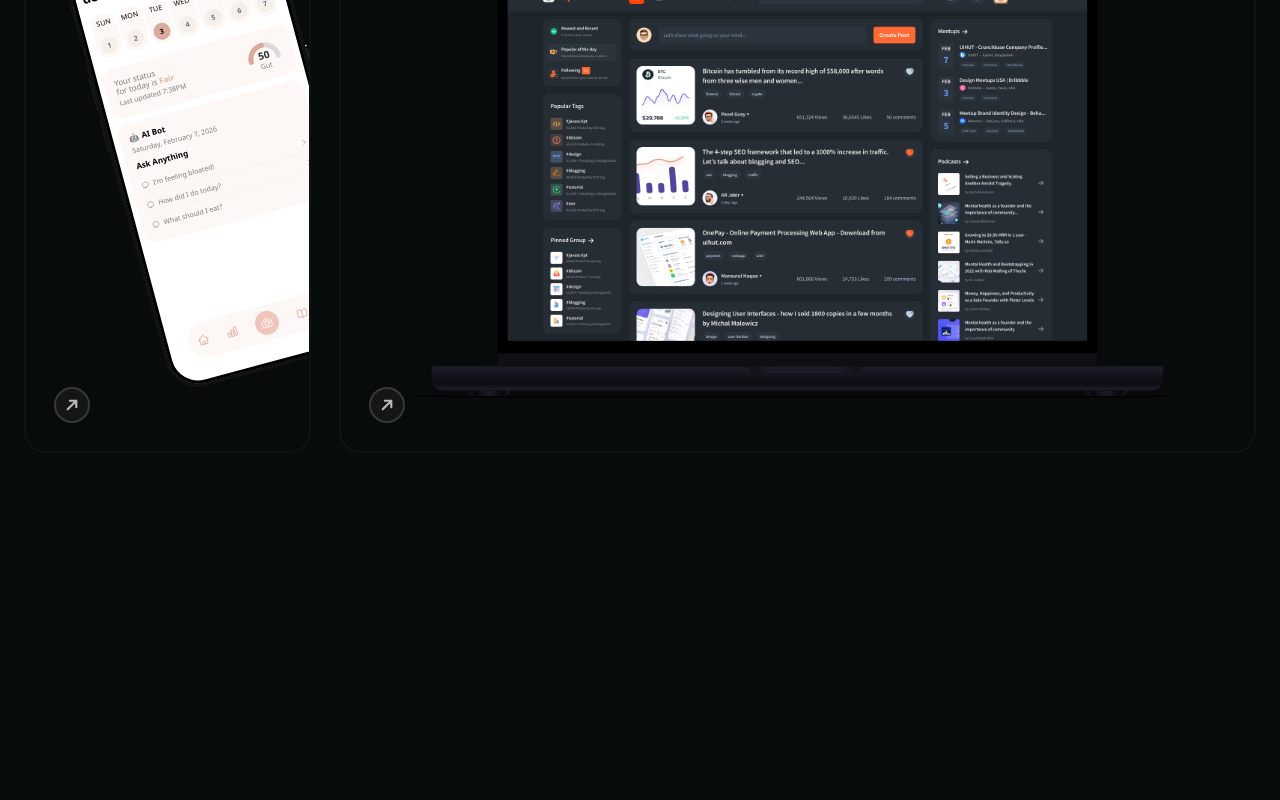
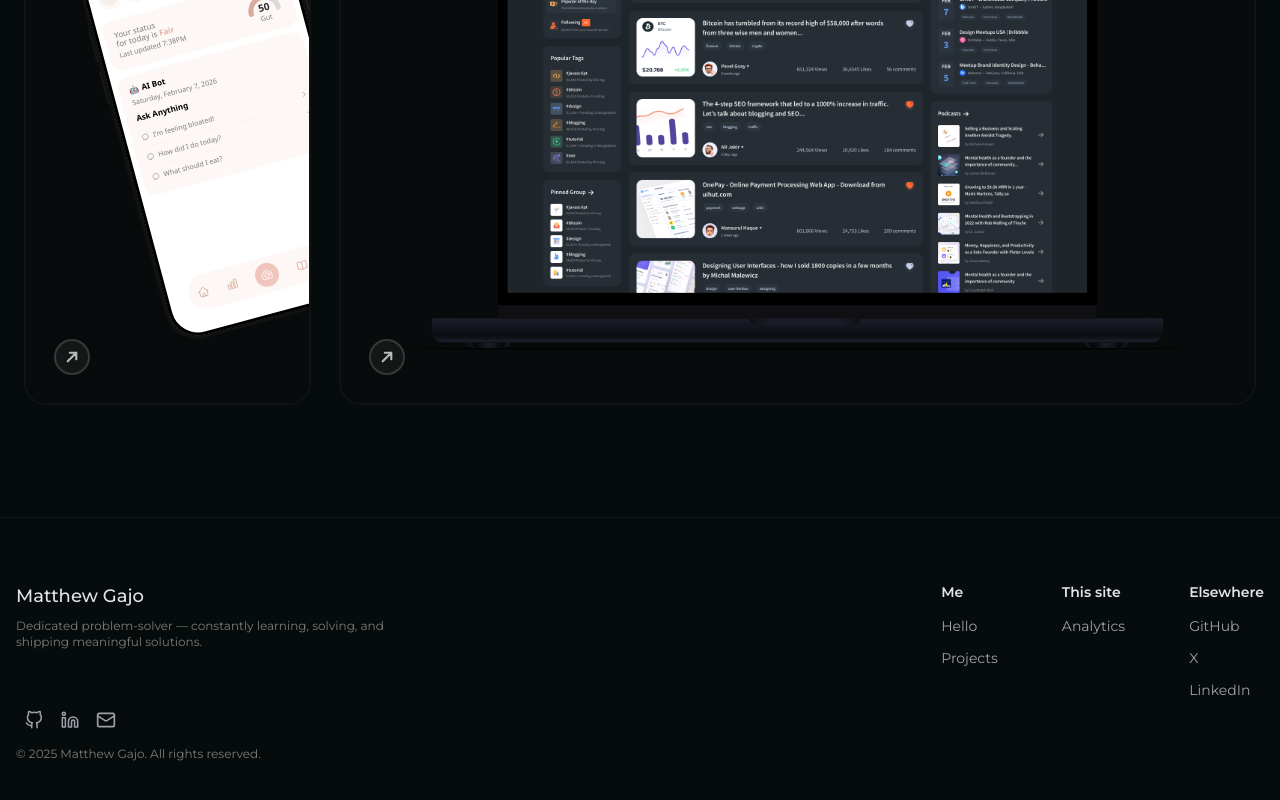
Before and after one commit to OgUrbana/matthewgajo.com, a Next.js app: page / in a window 1280 px wide. Shown: the part 1884-2684 px from the top of the page. Before the commit the page ends 2401 px from the top, so only its background shows below. Built offline with nearby package versions, Linux system fonts and the light colour scheme.

Commit message:
Update layout metadata description, add Footer component to Home page, and enhance Bento component layout. Introduce GitHub and LinkedIn icons for improved social media integration.

```diff
--- a/app/layout.tsx
+++ b/app/layout.tsx
@@ -35,7 +35,7 @@ export const metadata: Metadata = {
   metadataBase: new URL('https://matthewgajo.com'),
   title: "Matthew Gajo - Software Engineer",
   description:
-    "Builder at heart — constantly learning, solving, and shipping meaningful solutions.",
+    "Dedicated problem-solver — constantly learning, solving, and shipping meaningful solutions.",
   openGraph: {
     images: ["/Hero.png"],
   },
@@ -43,7 +43,7 @@ export const metadata: Metadata = {
     title: 'Matthew Gajo - Software Engineer',
     creator: '@matthewgajo',
     description:
-      "Builder at heart — constantly learning, solving, and shipping meaningful solutions.",
+      "Dedicated problem-solver — constantly learning, solving, and shipping meaningful solutions.",
     card: "summary_large_image",
     images: ["https://matthewgajo.com/Hero.png"],
   },
--- a/app/page.tsx
+++ b/app/page.tsx
@@ -1,6 +1,7 @@
 import Hero from "@/components/Hero";
 import Bento from "@/components/Bento";
 import Projects from '@/components/Projects';
+import Footer from '@/components/Footer';
 
 export default function Home() {
   return (
@@ -8,6 +9,7 @@ export default function Home() {
       <Hero />
       <Bento />
       <Projects />
+      <Footer />
     </main>
   );
 }
--- a/components/Bento.tsx
+++ b/components/Bento.tsx
@@ -35,7 +35,7 @@ export default function Bento() {
   }, []);
 
   return (
-    <section className="relative mx-auto max-w-7xl px-4 py-8 md:px-6 md:py-16">
+    <section className="relative mx-auto max-w-7xl px-4 py-8 md:px-6 md:py-16 h-screen">
       <div className="mx-auto max-w-[1512px]">
         {/* Bento Grid Layout */}
         <div
--- /dev/null
+++ b/components/Footer.tsx
@@ -0,0 +1,114 @@
+import Link from "next/link";
+import { GitHub, LinkedIn } from './Icons';
+import { Mail } from 'lucide-react';
+
+const FOOTER_LINKS = {
+  me: [
+    { label: "Hello", href: "#" },
+    { label: "Projects", href: "#projects" },
+  ],
+  thisSite: [
+    { label: "Analytics", href: "#" },
+  ],
+  elsewhere: [
+    { label: "GitHub", href: "https://github.com/matthewgajo" },
+    { label: "X", href: "https://x.com/matthewgajo" },
+    { label: "LinkedIn", href: "https://linkedin.com/in/matthewgajo" },
+  ],
+} as const;
+
+function FooterColumn({
+  title,
+  links,
+}: {
+  title: string;
+  links: readonly { label: string; href: string }[];
+}) {
+  const isExternal = (href: string) =>
+    href.startsWith("http://") || href.startsWith("https://");
+
+  return (
+    <div className="flex flex-col gap-3">
+      <span className="text-sm font-semibold text-zinc-200">{title}</span>
+      <ul className="flex flex-col gap-2">
+        {links.map(({ label, href }) =>
+          isExternal(href) ? (
+            <li key={label}>
+              <a
+                href={href}
+                target="_blank"
+                rel="noopener noreferrer"
+                className="text-sm text-zinc-400 transition-colors duration-200 ease-out hover:text-emerald-400"
+              >
+                {label}
+              </a>
+            </li>
+          ) : (
+            <li key={label}>
+              <Link
+                href={href}
+                className="text-sm text-zinc-400 transition-colors duration-200 ease-out hover:text-emerald-400"
+              >
+                {label}
+              </Link>
+            </li>
+          )
+        )}
+      </ul>
+    </div>
+  );
+}
+
+export default function Footer() {
+  return (
+    <footer className="border-t border-zinc-800/40 px-4 py-12 md:py-16 mt-12">
+      <div className="mx-auto max-w-7xl">
+        <div className="flex flex-col gap-10 md:flex-row md:items-start md:justify-between">
+          <div className="flex flex-col gap-2">
+            <span className="text-lg font-medium text-zinc-200">
+              Matthew Gajo
+            </span>
+            <span className="text-xs text-text-muted w-sm">Dedicated problem-solver — constantly learning, solving, and shipping meaningful solutions.</span>
+          </div>
+          <nav
+            className="flex flex-wrap gap-x-12 gap-y-10 sm:gap-x-16"
+            aria-label="Footer navigation"
+          >
+            <FooterColumn title="Me" links={FOOTER_LINKS.me} />
+            <FooterColumn title="This site" links={FOOTER_LINKS.thisSite} />
+            <FooterColumn title="Elsewhere" links={FOOTER_LINKS.elsewhere} />
+          </nav>
+        </div>
+      </div>
+      <div className="flex flex-col mx-auto max-w-7xl gap-2">
+        <div className="flex justify-start">
+          <Link
+            href="https://github.com/matthewgajo"
+            target="_blank"
+            rel="noopener noreferrer"
+            className="inline-flex items-center justify-center size-9 rounded text-zinc-400 transition-colors duration-200 ease-out hover:text-emerald-400 focus-visible:outline-2 focus-visible:outline-offset-2 focus-visible:outline-zinc-500"
+          >
+            <GitHub className="block size-5 shrink-0" style={{ transform: "translateZ(0)" }} />
+          </Link>
+          <Link
+            href="https://linkedin.com/in/matthewgajo"
+            target="_blank"
+            rel="noopener noreferrer"
+            className="inline-flex items-center justify-center size-9 rounded text-zinc-400 transition-colors duration-200 ease-out hover:text-emerald-400 focus-visible:outline-2 focus-visible:outline-offset-2 focus-visible:outline-zinc-500"
+          >
+            <LinkedIn className="block size-5 shrink-0" style={{ transform: "translateZ(0)" }} />
+          </Link>
+          <Link
+            href="mailto:matthew.gajo@gmail.com"
+            target="_blank"
+            rel="noopener noreferrer"
+            className="inline-flex items-center justify-center size-9 rounded text-zinc-400 transition-colors duration-200 ease-out hover:text-emerald-400 focus-visible:outline-2 focus-visible:outline-offset-2 focus-visible:outline-zinc-500"
+          >
+            <Mail className="block size-5 shrink-0" style={{ transform: "translateZ(0)" }} />
+          </Link>
+        </div>
+        <div className="text-xs text-text-muted">© 2025 Matthew Gajo. All rights reserved.</div>
+      </div>
+    </footer>
+  );
+}
--- /dev/null
+++ b/components/Icons/GitHub.tsx
@@ -0,0 +1,18 @@
+import type { SVGProps } from "react";
+
+export function GitHub(props: Readonly<SVGProps<SVGSVGElement>>) {
+  return (
+    <svg
+      xmlns="http://www.w3.org/2000/svg"
+      viewBox="-1 -1 26 26"
+      fill="none"
+      stroke="currentColor"
+      strokeWidth="2"
+      strokeLinecap="round"
+      strokeLinejoin="round"
+      {...props}
+    >
+      <path d="M9 19c-5 1.5-5-2.5-7-3m14 6v-3.87a3.37 3.37 0 0 0-.94-2.61c3.14-.35 6.44-1.54 6.44-7A5.44 5.44 0 0 0 20 4.77 5.07 5.07 0 0 0 19.91 1S18.73.65 16 2.48a13.38 13.38 0 0 0-7 0C6.27.65 5.09 1 5.09 1A5.07 5.07 0 0 0 5 4.77a5.44 5.44 0 0 0-1.5 3.78c0 5.42 3.3 6.61 6.44 7A3.37 3.37 0 0 0 9 18.13V22" />
+    </svg>
+  );
+}
--- /dev/null
+++ b/components/Icons/LinkedIn.tsx
@@ -0,0 +1,20 @@
+import type { SVGProps } from "react";
+
+export function LinkedIn(props: Readonly<SVGProps<SVGSVGElement>>) {
+  return (
+    <svg
+      xmlns="http://www.w3.org/2000/svg"
+      viewBox="-1 -1 26 26"
+      fill="none"
+      stroke="currentColor"
+      strokeWidth="2"
+      strokeLinecap="round"
+      strokeLinejoin="round"
+      {...props}
+    >
+      <path d="M16 8a6 6 0 0 1 6 6v7h-4v-7a2 2 0 0 0-2-2 2 2 0 0 0-2 2v7h-4v-7a6 6 0 0 1 6-6z" />
+      <rect x="2" y="9" width="4" height="12" />
+      <circle cx="4" cy="4" r="2" />
+    </svg>
+  );
+}
--- a/components/Icons/index.ts
+++ b/components/Icons/index.ts
@@ -7,6 +7,8 @@ export { Extensions } from "./Extensions";
 export { Files } from "./Files";
 export { FolderOpened } from "./FolderOpened";
 export { GitBranch } from "./GitBranch";
+export { GitHub } from "./GitHub";
+export { LinkedIn } from "./LinkedIn";
 export { GoToFile } from "./GoToFile";
 export { NewFile } from "./NewFile";
 export { Search } from "./Search";
--- a/components/Projects.tsx
+++ b/components/Projects.tsx
@@ -7,7 +7,7 @@ import DebloatPreview from './projects/DebloatPreview';
 
 export default function Projects() {
   return (
-    <section className="flex flex-col gap-8 mx-auto max-w-7xl px-4 py-8 md:px-6 md:py-16">
+    <section id="projects" className="flex flex-col gap-8 mx-auto max-w-7xl px-4 py-8 md:px-6 md:py-16">
       <div className="flex items-center gap-2 font-roboto">
         <span className="text-lg font-black text-text-muted">~/</span>
         <h2 className="text-3xl font-bold tracking-wide">PROJECTS</h2>
```
